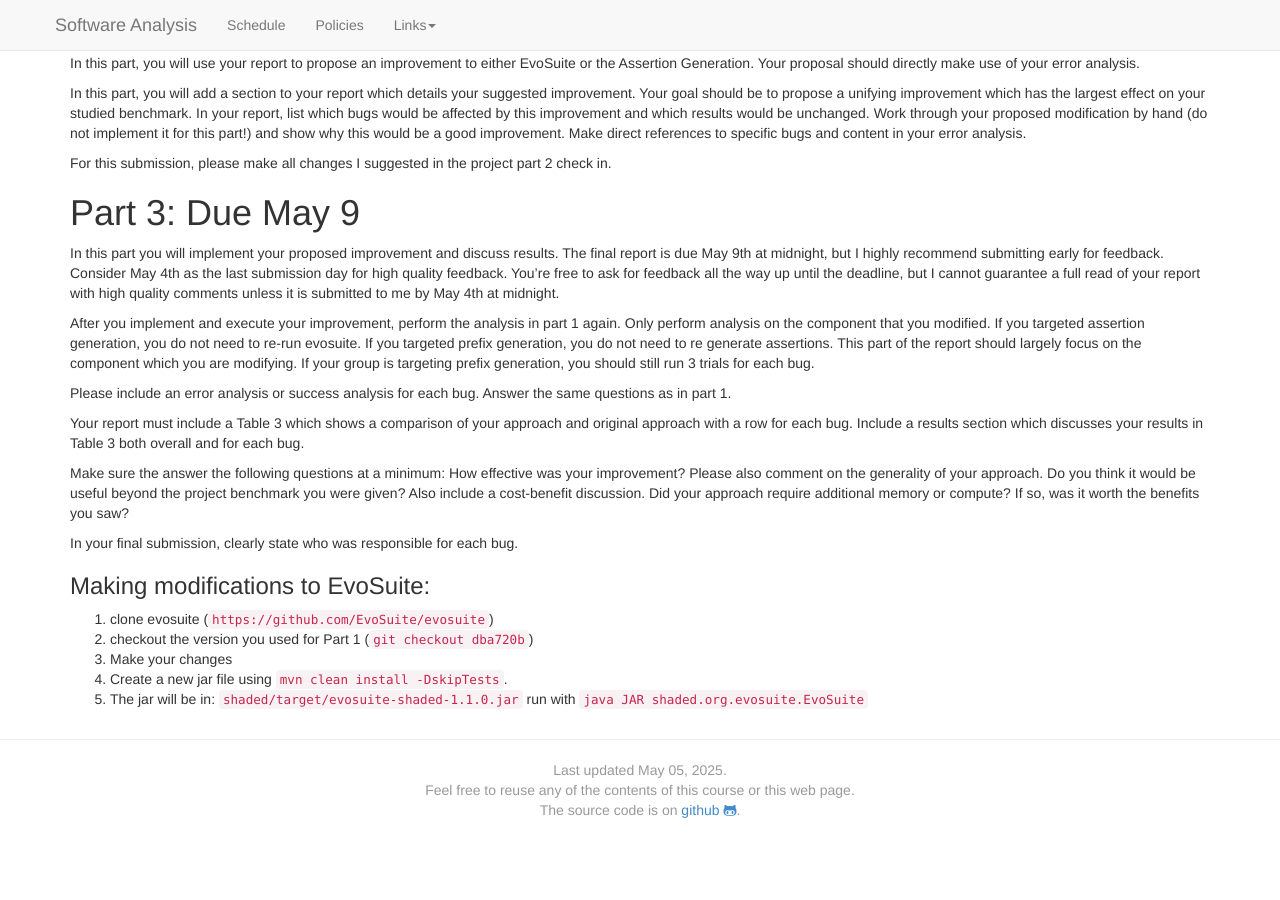
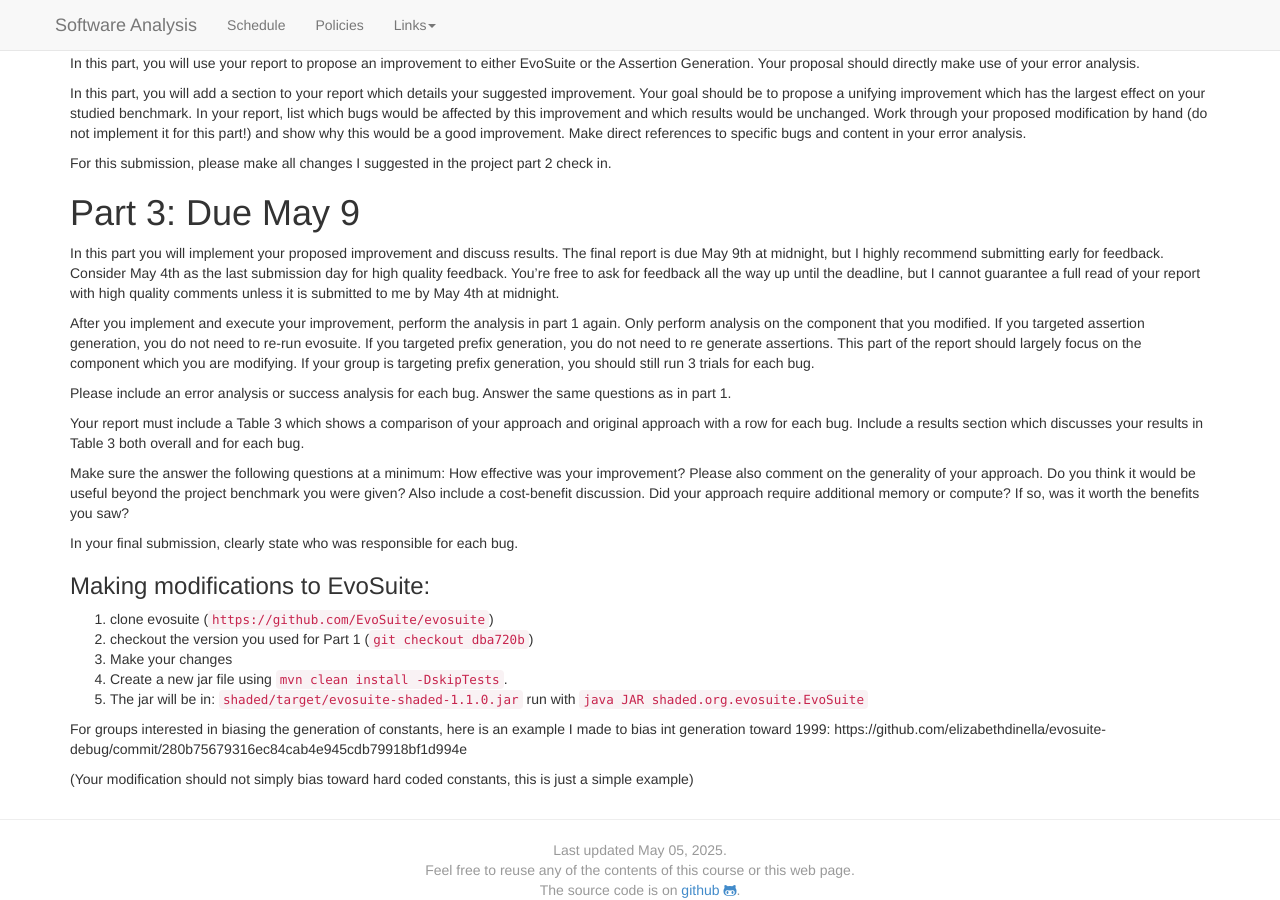
Before and after one commit to bmc-cs-software-analysis/383, a Jekyll site: the page built from project/Project.md, in a window 1280 px wide and 900 px high, scrolled down 1703 px. Built offline with Jekyll 4.4.1, drawn with Linux system fonts in a browser that asks for light colours; nearby versions of some CDN libraries; before the commit the page ends 2523 px from its top, so only the background shows below that.

Commit message:
constant bias

```diff
--- a/project/Project.md
+++ b/project/Project.md
@@ -152,3 +152,8 @@
 3. Make your changes
 4. Create a new jar file using `mvn clean install -DskipTests`.
 5. The jar will be in: `shaded/target/evosuite-shaded-1.1.0.jar` run with `java JAR shaded.org.evosuite.EvoSuite`
+
+For groups interested in biasing the generation of constants, here is an example I made to bias int generation toward 1999:
+https://github.com/elizabethdinella/evosuite-debug/commit/280b75679316ec84cab4e945cdb79918bf1d994e
+
+(Your modification should not simply bias toward hard coded constants, this is just a simple example)
```
